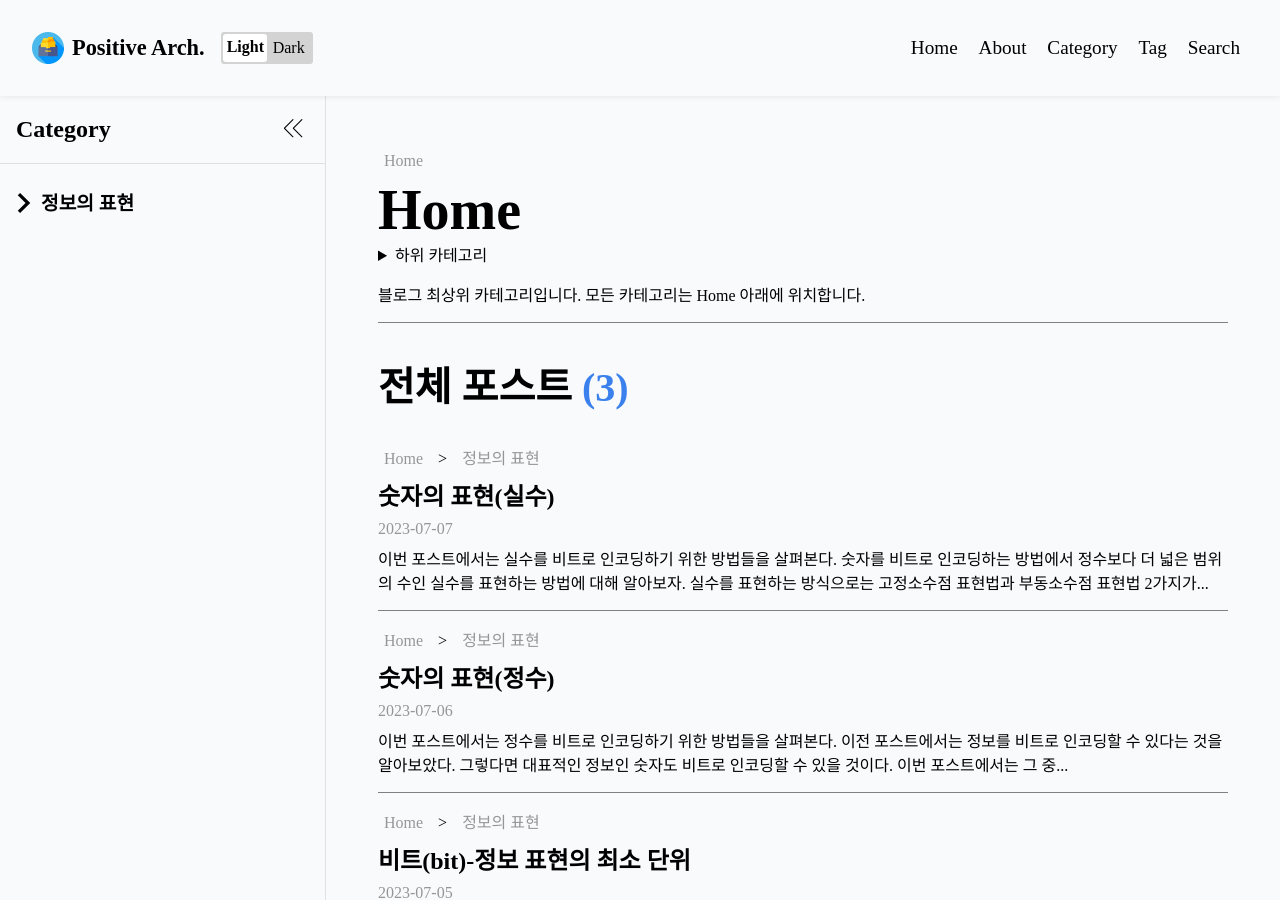
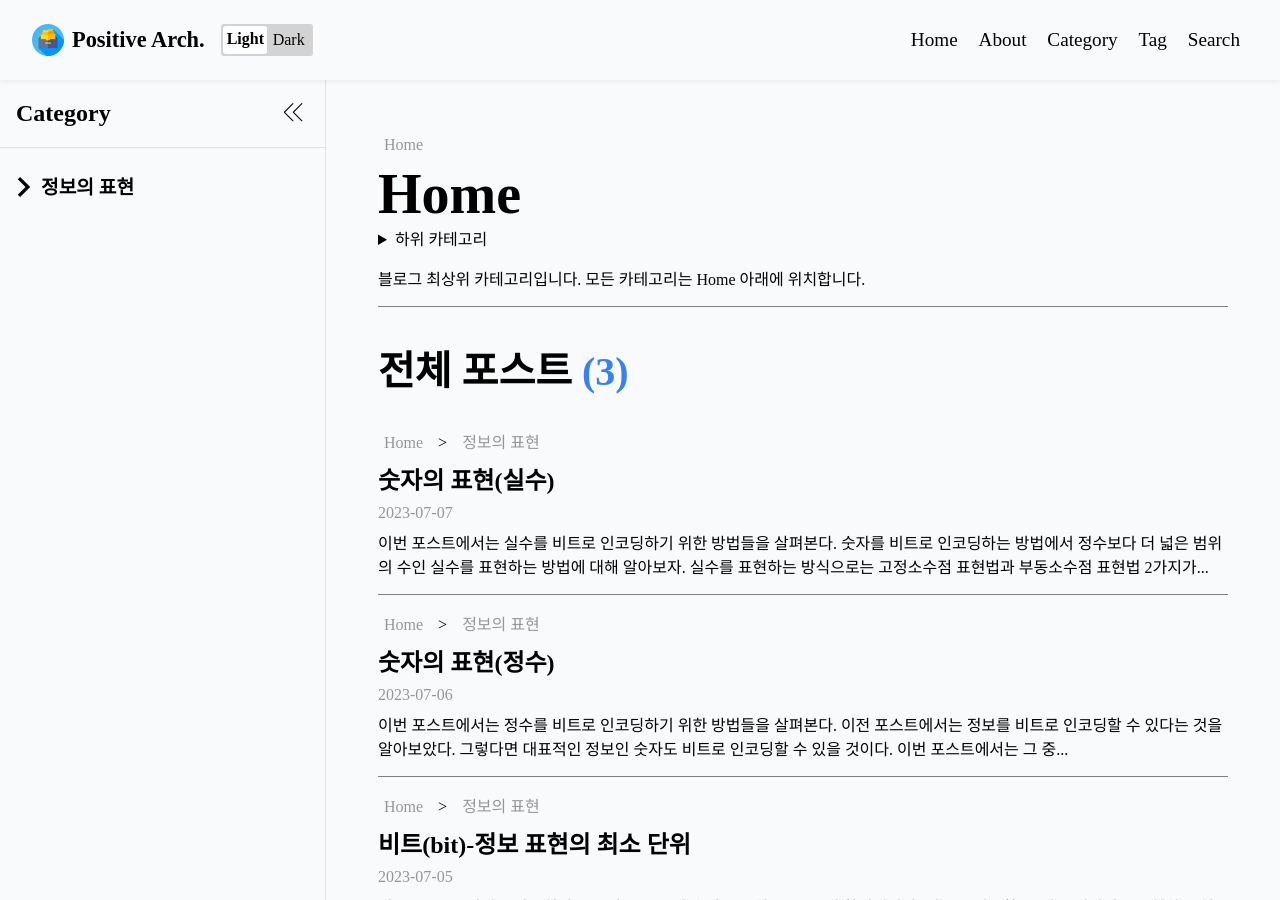
Before and after one commit to positiveWand/positivewand.github.io, a Jekyll site: the page built from index.md, in a window 1280 px wide and 900 px high. Built offline with Jekyll 4.4.1, drawn with Linux system fonts in a browser that asks for light colours; some web fonts are replaced.

Commit message:
헤더 크기 조정

```diff
--- a/css/site-header-style.css
+++ b/css/site-header-style.css
@@ -16,7 +16,7 @@ body.dark .site-header {
     display: flex;
     align-items: center;
 
-    height: 6rem;
+    height: 5rem;
 
     padding: 0 2rem;
 }
--- a/css/site-sidebar-style.css
+++ b/css/site-sidebar-style.css
@@ -16,7 +16,7 @@ body.dark .sidebar-wrapper {
 }
 .sidebar {
     position: sticky;
-    top: 6rem;
+    top: 5rem;
     height: calc(100vh - 6rem);
     overflow-y: auto;
 }
```
